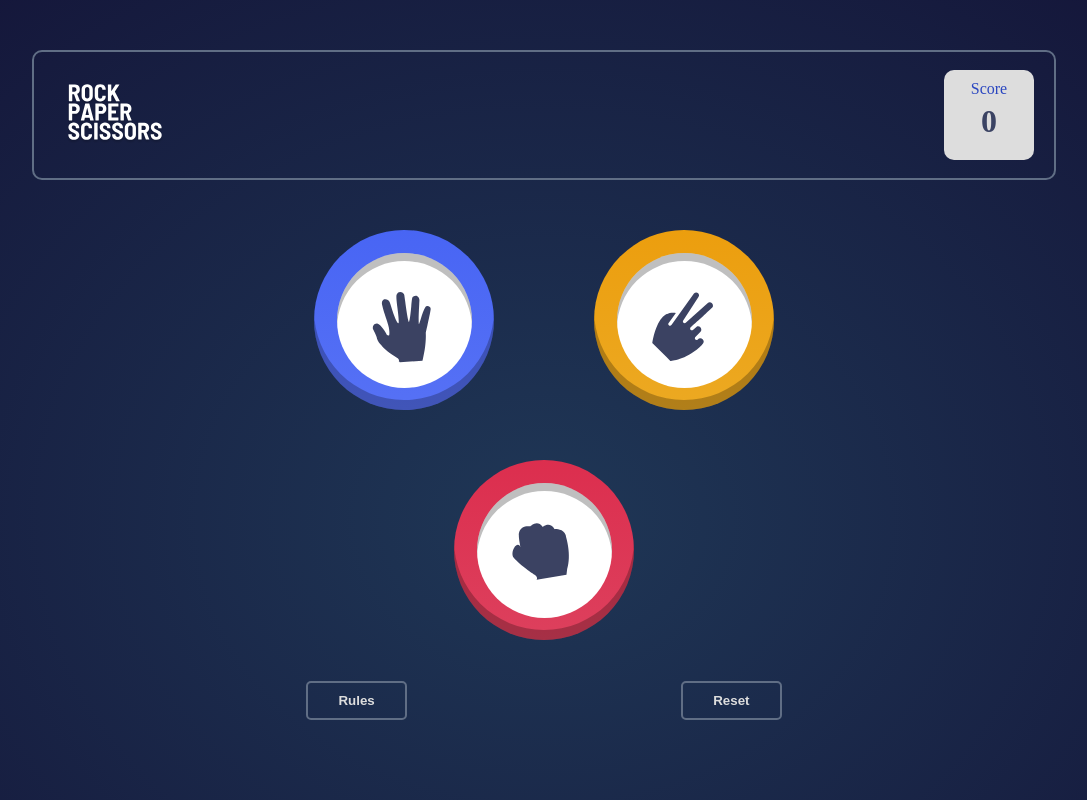
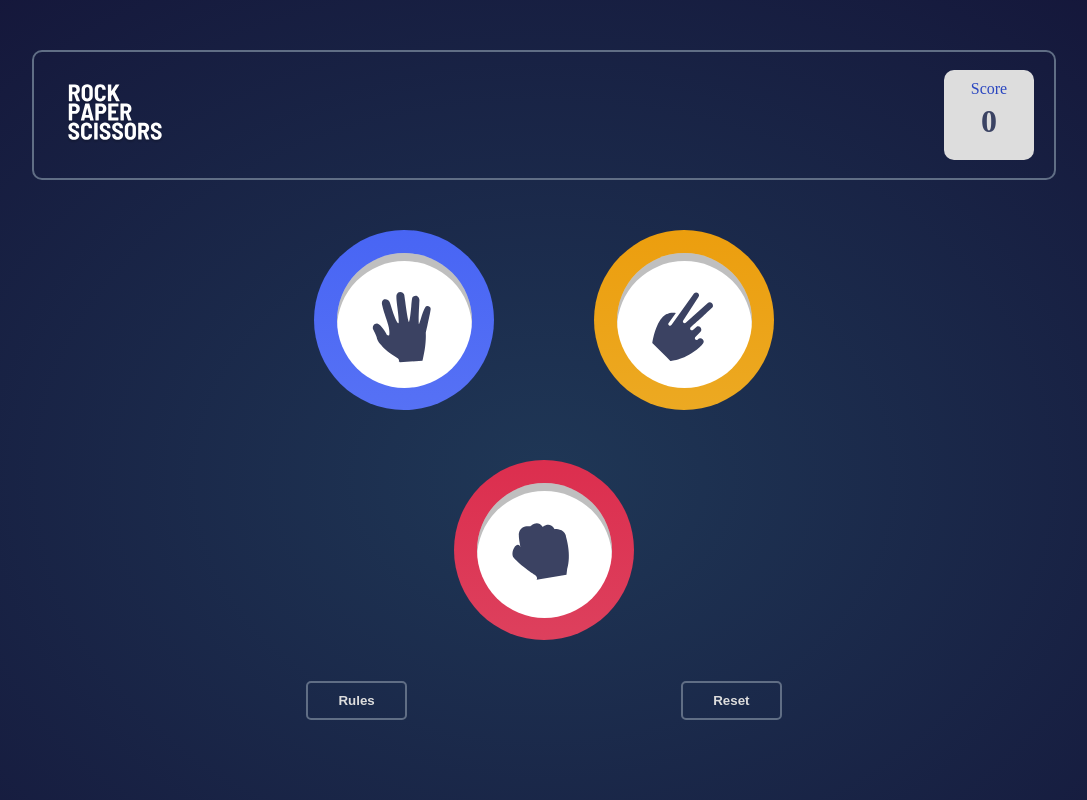
Before and after one commit to Sami-21/Rock-Paper-Scissors, a plain HTML site: page index.html in a window 1280 px wide. Shown: the top 800 px of the page, without its empty margins (96-1183 px from the left). Drawn offline with Linux system fonts and the light colour scheme.

Commit message:
Update Rps.css

```diff
--- a/Rps.css
+++ b/Rps.css
@@ -17,7 +17,7 @@ body {
   -webkit-box-align: center;
       -ms-flex-align: center;
           align-items: center;
-  min-height: 130vh;
+  min-height: 120vh;
   background: radial-gradient(#1f3756, #141539);
   background-repeat: no-repeat;
 }
@@ -125,22 +125,19 @@ body {
 .options_container #paper {
   background: -webkit-gradient(linear, left top, left bottom, from(#4865f4), to(#5671f5));
   background: linear-gradient(#4865f4, #5671f5);
-  -webkit-box-shadow: inset 0 -10px 0 rgba(0, 0, 0, 0.25);
-          box-shadow: inset 0 -10px 0 rgba(0, 0, 0, 0.25);
+
 }
 
 .options_container #scissors {
   background: -webkit-gradient(linear, left top, left bottom, from(#ec9e0e), to(#eca922));
   background: linear-gradient(#ec9e0e, #eca922);
-  -webkit-box-shadow: inset 0 -10px 0 rgba(0, 0, 0, 0.25);
-          box-shadow: inset 0 -10px 0 rgba(0, 0, 0, 0.25);
+
 }
 
 .options_container #rock {
   background: -webkit-gradient(linear, left top, left bottom, from(#dc2e4e), to(#dd405d));
   background: linear-gradient(#dc2e4e, #dd405d);
-  -webkit-box-shadow: inset 0 -10px 0 rgba(0, 0, 0, 0.25);
-          box-shadow: inset 0 -10px 0 rgba(0, 0, 0, 0.25);
+
 }
 
 /*
```
